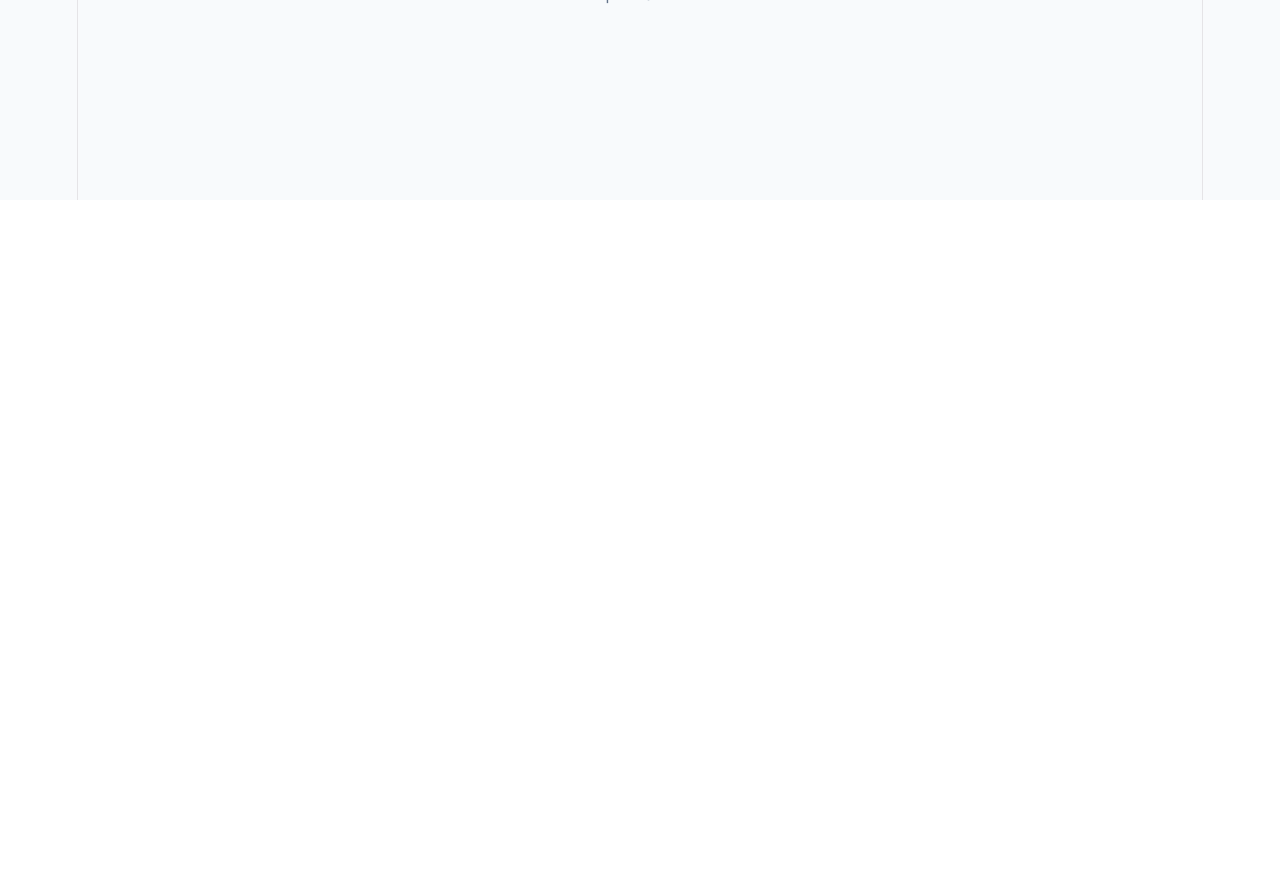
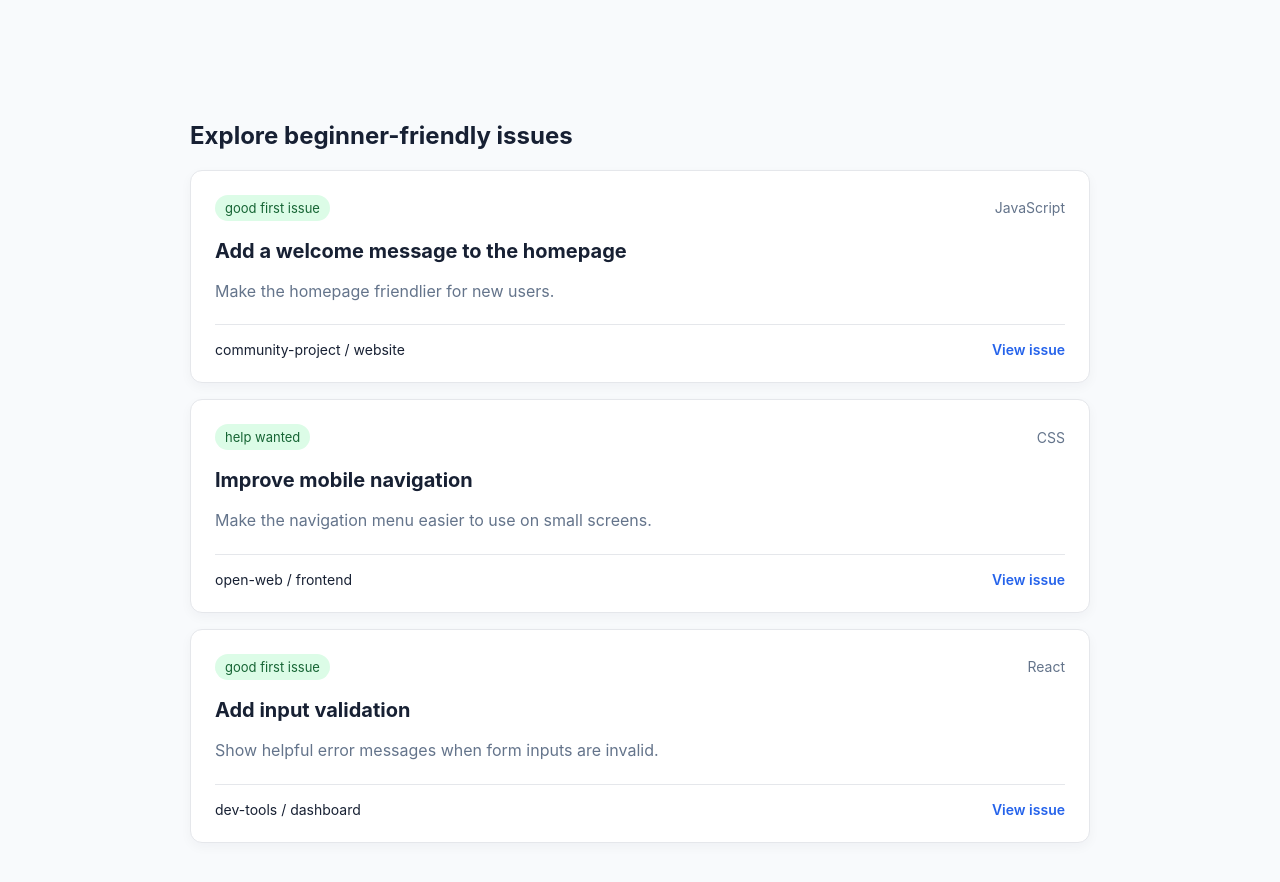
Before and after one commit to Deepti-Nanda/opensource-radar, a React (Vite) app: page / in a window 1280 px wide. Shown: the part 600-1482 px from the top of the page. Before the commit the page ends 800 px from the top, so only its background shows below. Built offline with nearby package versions, Linux system fonts and the light colour scheme.

Commit message:
Build reusable issue cards with React props

```diff
--- a/src/App.css
+++ b/src/App.css
@@ -111,3 +111,134 @@ body {
     flex-direction: column;
   }
 }
+
+.issues-section {
+  width: min(900px, 90%);
+  margin: 40px auto;
+  text-align: left;
+}
+
+.issues-section>h2 {
+  margin-bottom: 20px;
+  font-size: 24px;
+}
+
+.issues-list {
+  display: grid;
+  gap: 16px;
+}
+
+.issue-card {
+  padding: 24px;
+  background: #ffffff;
+  border: 1px solid #e5e7eb;
+  border-radius: 12px;
+  box-shadow: 0 4px 12px rgba(15, 23, 42, 0.04);
+}
+
+.issue-card-header,
+.issue-card-footer {
+  display: flex;
+  align-items: center;
+  justify-content: space-between;
+  gap: 12px;
+  flex-wrap: wrap;
+}
+
+.issue-label {
+  padding: 5px 10px;
+  color: #166534;
+  background: #dcfce7;
+  border-radius: 999px;
+  font-size: 13px;
+}
+
+.issue-language {
+  color: #64748b;
+  font-size: 14px;
+}
+
+.issue-card h2 {
+  margin: 18px 0 10px;
+  font-size: 20px;
+}
+
+.issue-card p {
+  margin-bottom: 20px;
+  color: #64748b;
+  line-height: 1.6;
+}
+
+.issue-card-footer {
+  padding-top: 16px;
+  border-top: 1px solid #e5e7eb;
+  font-size: 14px;
+}
+
+.issue-card-footer a {
+  color: #2563eb;
+  font-weight: 600;
+  text-decoration: none;
+}
+
+.issue-card-footer a:hover {
+  text-decoration: underline;
+}
+
+/* Keep issue cards readable on different screen sizes */
+.issues-section {
+  width: min(900px, 92%);
+  margin: 40px auto;
+  text-align: left;
+}
+
+.issues-list {
+  display: grid;
+  grid-template-columns: 1fr;
+  gap: 16px;
+}
+
+.issue-card {
+  min-width: 0;
+  overflow-wrap: anywhere;
+}
+
+.issue-card-header,
+.issue-card-footer {
+  display: flex;
+  align-items: center;
+  justify-content: space-between;
+  gap: 12px;
+  flex-wrap: wrap;
+}
+
+.issue-card-footer a {
+  overflow-wrap: anywhere;
+}
+
+/* Tablet and desktop adjustments */
+@media (min-width: 768px) {
+  .issues-section {
+    width: min(900px, 90%);
+  }
+}
+
+/* Small mobile screens */
+@media (max-width: 480px) {
+  .issues-section {
+    margin: 28px auto;
+  }
+
+  .issue-card {
+    padding: 18px;
+  }
+
+  .issue-card h2 {
+    font-size: 18px;
+  }
+
+  .issue-card-footer {
+    align-items: flex-start;
+    flex-direction: column;
+  }
+}
--- a/src/App.jsx
+++ b/src/App.jsx
@@ -1,7 +1,36 @@
-
-import './App.css'
+import IssueCard from "./components/IssueCard";
+import "./App.css";
 
 function App() {
+  const issues = [
+    {
+      id: 1,
+      title: "Add a welcome message to the homepage",
+      description: "Make the homepage friendlier for new users.",
+      label: "good first issue",
+      language: "JavaScript",
+      repo: "community-project / website",
+      url: "https://github.com",
+    },
+    {
+      id: 2,
+      title: "Improve mobile navigation",
+      description: "Make the navigation menu easier to use on small screens.",
+      label: "help wanted",
+      language: "CSS",
+      repo: "open-web / frontend",
+      url: "https://github.com",
+    },
+    {
+      id: 3,
+      title: "Add input validation",
+      description: "Show helpful error messages when form inputs are invalid.",
+      label: "good first issue",
+      language: "React",
+      repo: "dev-tools / dashboard",
+      url: "https://github.com",
+    },
+  ];
   return (
     <main className="app">
       <nav className="navbar">
@@ -10,15 +39,13 @@ function App() {
           GitHub
         </a>
       </nav>
-
       <section className="hero">
         <p className="eyebrow">YOUR OPEN-SOURCE JOURNEY STARTS HERE</p>
         <h1>Find your first open-source issue.</h1>
         <p className="description">
-          Discover beginner-friendly GitHub issues and take your first
-          step toward contributing to open source.
+          Discover beginner-friendly GitHub issues and take your first step
+          toward contributing to open source.
         </p>
-
         <div className="search">
           <input
             type="text"
@@ -27,13 +54,28 @@ function App() {
           />
           <button type="button">Search</button>
         </div>
-
         <p className="note">
           Built for curious developers and first-time contributors.
         </p>
       </section>
+      <section className="issues-section">
+        <h2>Explore beginner-friendly issues</h2>
+        <div className="issues-list">
+          {issues.map((issue) => (
+            <IssueCard
+              key={issue.id}
+              title={issue.title}
+              description={issue.description}
+              label={issue.label}
+              language={issue.language}
+              repo={issue.repo}
+              url={issue.url}
+            />
+          ))}
+        </div>
+      </section>
     </main>
-  )
+  );
 }
 
-export default App
+export default App;
--- /dev/null
+++ b/src/components/IssueCard.jsx
@@ -0,0 +1,24 @@
+
+function IssueCard({ title, description, label, language, repo, url }) {
+  return (
+    <article className="issue-card">
+      <div className="issue-card-header">
+        <span className="issue-label">{label}</span>
+        <span className="issue-language">{language}</span>
+      </div>
+
+      <h2>{title}</h2>
+
+      <p>{description}</p>
+
+      <div className="issue-card-footer">
+        <span>{repo}</span>
+        <a href={url} target="_blank" rel="noreferrer">
+          View issue
+        </a>
+      </div>
+    </article>
+  );
+}
+
+export default IssueCard;
--- a/src/index.css
+++ b/src/index.css
@@ -1,111 +1,24 @@
 :root {
-  --text: #6b6375;
-  --text-h: #08060d;
-  --bg: #fff;
-  --border: #e5e4e7;
-  --code-bg: #f4f3ec;
-  --accent: #aa3bff;
-  --accent-bg: rgba(170, 59, 255, 0.1);
-  --accent-border: rgba(170, 59, 255, 0.5);
-  --social-bg: rgba(244, 243, 236, 0.5);
-  --shadow:
-    rgba(0, 0, 0, 0.1) 0 10px 15px -3px, rgba(0, 0, 0, 0.05) 0 4px 6px -2px;
-
-  --sans: system-ui, 'Segoe UI', Roboto, sans-serif;
-  --heading: system-ui, 'Segoe UI', Roboto, sans-serif;
-  --mono: ui-monospace, Consolas, monospace;
-
-  font: 18px/145% var(--sans);
-  letter-spacing: 0.18px;
-  color-scheme: light dark;
-  color: var(--text);
-  background: var(--bg);
+  font-family: Inter, system-ui, -apple-system, BlinkMacSystemFont,
+    "Segoe UI", sans-serif;
+  color: #1f2937;
+  background: #f8fafc;
   font-synthesis: none;
   text-rendering: optimizeLegibility;
   -webkit-font-smoothing: antialiased;
   -moz-osx-font-smoothing: grayscale;
-
-  @media (max-width: 1024px) {
-    font-size: 16px;
-  }
 }
 
-@media (prefers-color-scheme: dark) {
-  :root {
-    --text: #9ca3af;
-    --text-h: #f3f4f6;
-    --bg: #16171d;
-    --border: #2e303a;
-    --code-bg: #1f2028;
-    --accent: #c084fc;
-    --accent-bg: rgba(192, 132, 252, 0.15);
-    --accent-border: rgba(192, 132, 252, 0.5);
-    --social-bg: rgba(47, 48, 58, 0.5);
-    --shadow:
-      rgba(0, 0, 0, 0.4) 0 10px 15px -3px, rgba(0, 0, 0, 0.25) 0 4px 6px -2px;
-  }
-
-  #social .button-icon {
-    filter: invert(1) brightness(2);
-  }
+* {
+  box-sizing: border-box;
 }
 
 body {
   margin: 0;
+  min-width: 320px;
+  min-height: 100vh;
 }
 
 #root {
-  width: 1126px;
-  max-width: 100%;
-  margin: 0 auto;
-  text-align: center;
-  border-inline: 1px solid var(--border);
-  min-height: 100svh;
-  display: flex;
-  flex-direction: column;
-  box-sizing: border-box;
+  min-height: 100vh;
 }
-
-h1,
-h2 {
-  font-family: var(--heading);
-  font-weight: 500;
-  color: var(--text-h);
-}
-
-h1 {
-  font-size: 56px;
-  letter-spacing: -1.68px;
-  margin: 32px 0;
-  @media (max-width: 1024px) {
-    font-size: 36px;
-    margin: 20px 0;
-  }
-}
-h2 {
-  font-size: 24px;
-  line-height: 118%;
-  letter-spacing: -0.24px;
-  margin: 0 0 8px;
-  @media (max-width: 1024px) {
-    font-size: 20px;
-  }
-}
-p {
-  margin: 0;
-}
-
-code,
-.counter {
-  font-family: var(--mono);
-  display: inline-flex;
-  border-radius: 4px;
-  color: var(--text-h);
-}
-
-code {
-  font-size: 15px;
-  line-height: 135%;
-  padding: 4px 8px;
-  background: var(--code-bg);
-}
```
